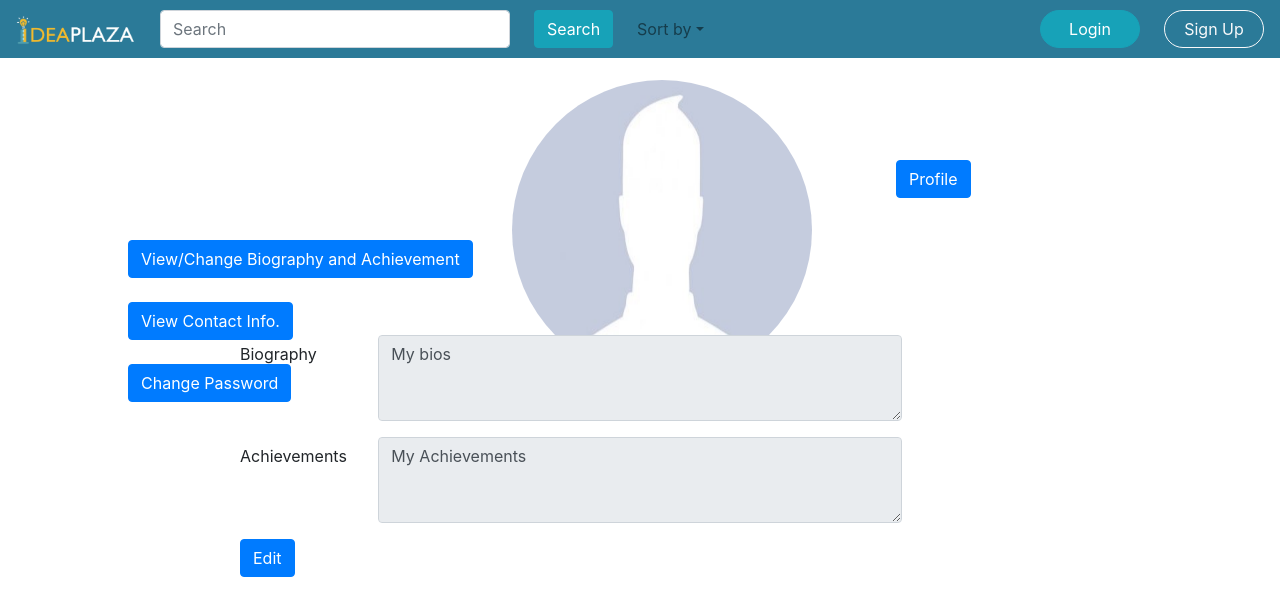
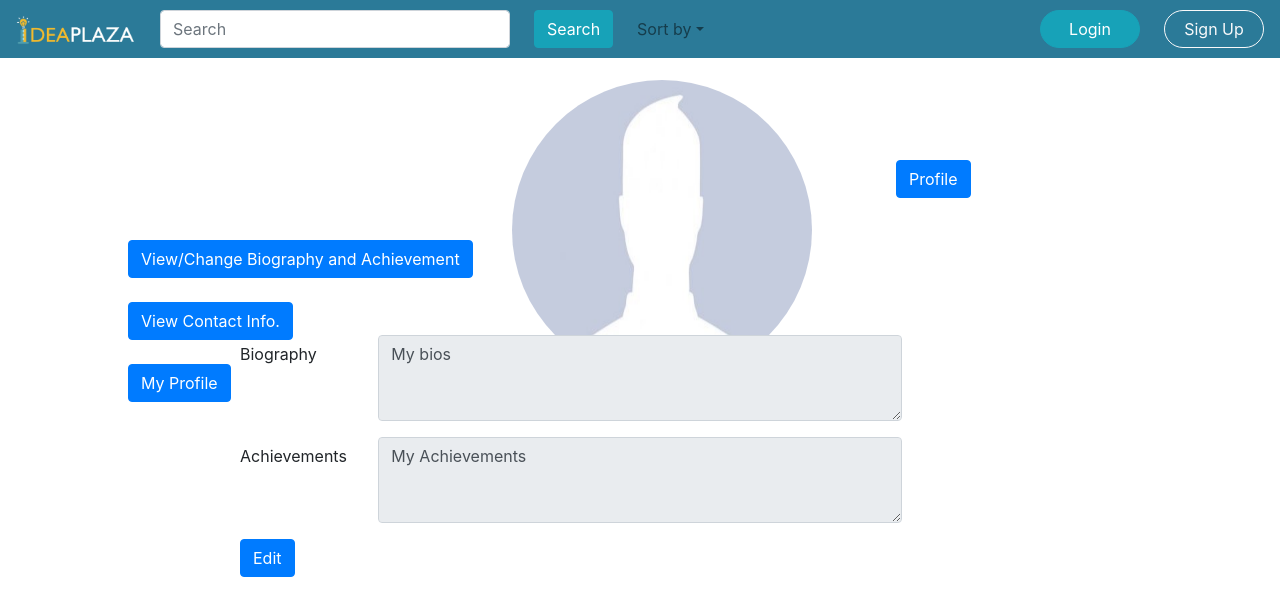
Before and after one commit to radix4/idea-plaza, a React (Create React App) app in the folder frontend/: page /ProfileEditor in a window 1280 px wide. Shown: the top 616 px of the page. Built offline with nearby package versions, Linux system fonts and the light colour scheme.

Commit message:
Add button from EditProfile to Profile

```diff
--- a/frontend/src/components/ProfileEditor.js
+++ b/frontend/src/components/ProfileEditor.js
@@ -4,10 +4,15 @@ import BioAchieve from './BioAchieve'
 import ContactInfo from './ContactInfo'
 import Password from './Password'
 import MyNavbar from './MyNavbar'
+import axios from 'axios'
+import { useHistory } from 'react-router'
 
 const ProfileEditor = () => {
   const [page, setPage] = useState(<BioAchieve />)
   const [user, setUser] = useState()
+
+  // Redirect
+  let history = useHistory()
 
   /* This function checks if the user is already logged in. */
   useEffect(() => {
@@ -42,8 +47,8 @@ const ProfileEditor = () => {
     setPage(<ContactInfo />)
   }
 
-  const goPassword = () => {
-    setPage(<Password />)
+  const goProfile = () => {
+    history.push('/Profile')
   }
 
   return (
@@ -60,7 +65,7 @@ const ProfileEditor = () => {
         <Button onClick={goContactInfo}>View Contact Info.</Button>
         <br />
         <br />
-        <Button onClick={goPassword}>Change Password</Button>
+        <Button onClick={goProfile}>My Profile</Button>
       </a>
 
       {/* Display different states */}
```
